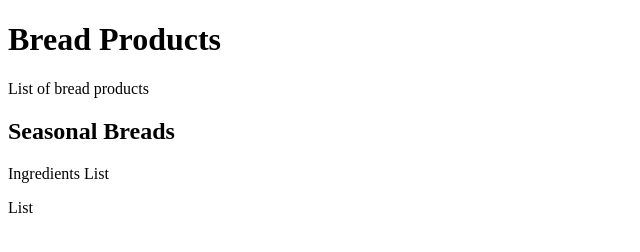
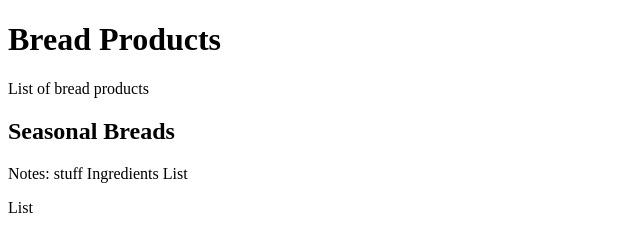
Before and after one commit to jackrichter/com.bread.demo, a plain HTML site: page WebContent/index.html in a window 1280 px wide. Shown: the whole page, without its empty margins (0-640 px from the left). Drawn offline with Linux system fonts and the light colour scheme.

Commit message:
added notes. completed coding

```diff
--- a/WebContent/index.html
+++ b/WebContent/index.html
@@ -13,6 +13,9 @@
 	<!-- Code added by Team 1 on r2-index branch -->
 	<h2>Seasonal Breads</h2>
 
+	<!-- Last bit of code for team1 working on index.htlm on r2_index branch -->
+	<span>Notes: stuff</span>
+
 	<!-- Bug fix on the released version, this will become v1.1 -->
 	<span>Ingredients List</span>
 	<p>List</p>
```
